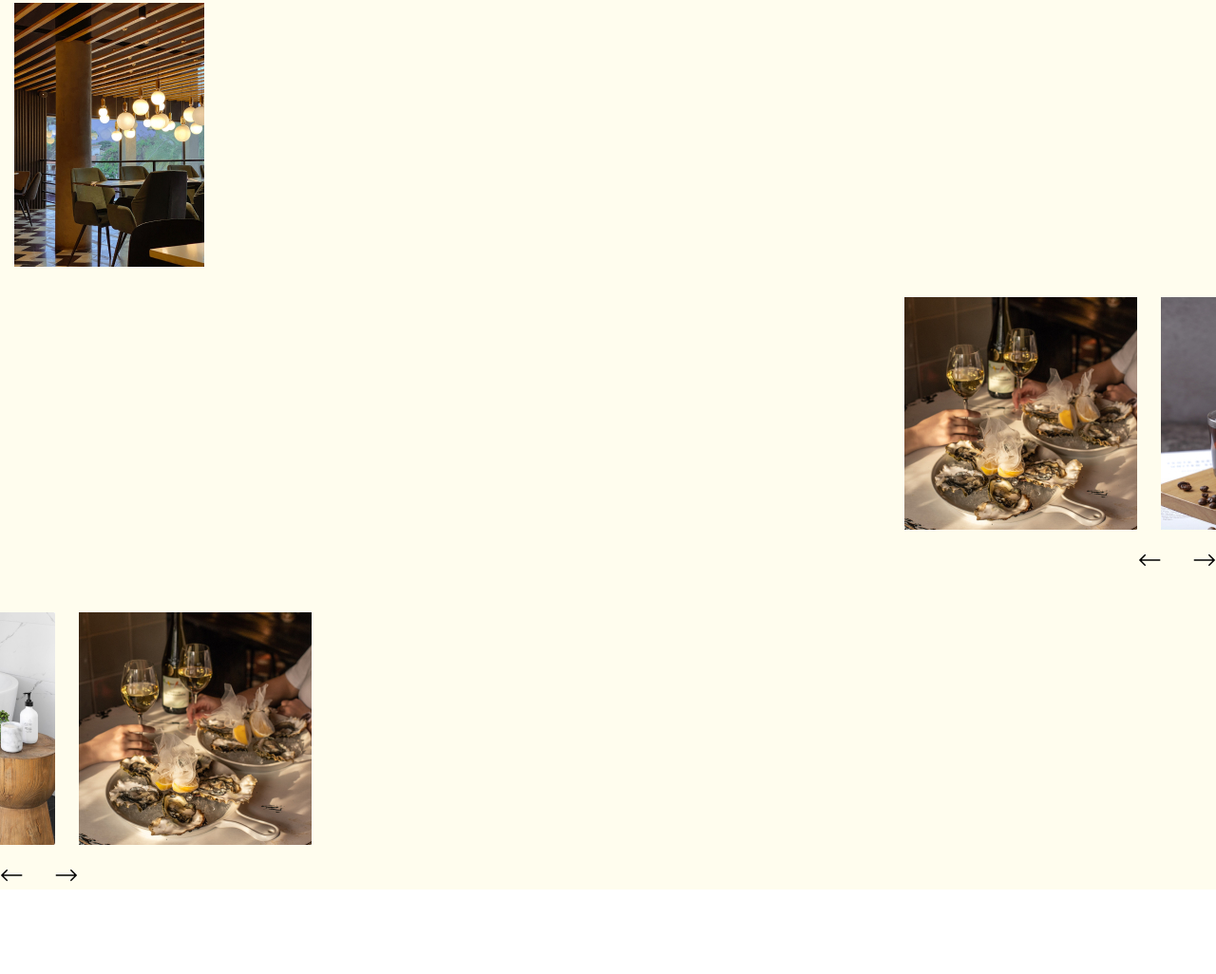
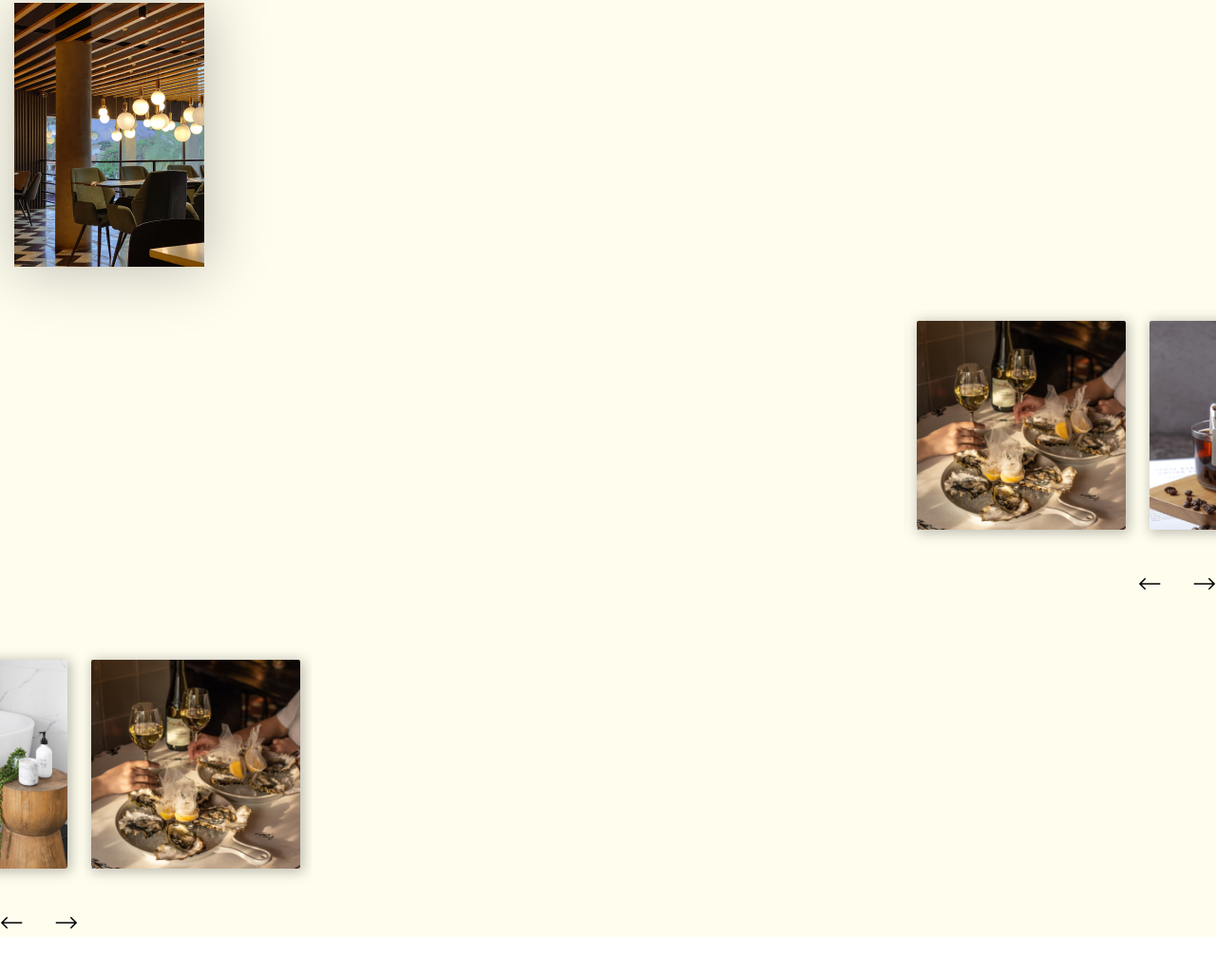
Before and after one commit to vadimfront/mimino, a website built with Parcel: page src/index.html in a window 1280 px wide. Shown: the part 1399-2425 px from the top of the page at 95% size. Before the commit the page ends 2376 px from the top, so only its background shows below. Built offline with nearby package versions, Linux system fonts and the light colour scheme.

Commit message:
second commit

```diff
--- a/src/sass/_about-restaurant.scss
+++ b/src/sass/_about-restaurant.scss
@@ -29,8 +29,10 @@
       }
       &.right > .entry_img {
         margin-left: auto;
-        box-shadow: 2px 2px 60px 2px rgba(0, 0, 0, 0.25);
       }
+    }
+    .entry_img {
+      box-shadow: 2px 2px 60px 2px rgba(0, 0, 0, 0.25);
     }
   }
 }
--- a/src/sass/_carousel.scss
+++ b/src/sass/_carousel.scss
@@ -18,7 +18,6 @@
 
 .slick-track {
   display: flex;
-  gap: 25px;
 }
 
 .slick-list {
@@ -31,6 +30,11 @@
 
 .slick-slide {
   width: 245px;
+  padding: 25px 12.5px;
+  & > img {
+    box-shadow: 2px 2px 12.5px 2px rgb(0 0 0 / 25%);
+    border-radius: 2px;
+  }
 }
 
 .paginator_right {
--- a/src/sass/_variables.scss
+++ b/src/sass/_variables.scss
@@ -5,3 +5,4 @@ $address_color: #e5e5e5;
 $entry_title_color: #b4b4b4;
 $entry_logo_color: #494848;
 $entry_color: #fffdee;
+$entry_color_text: #c79002;
```
